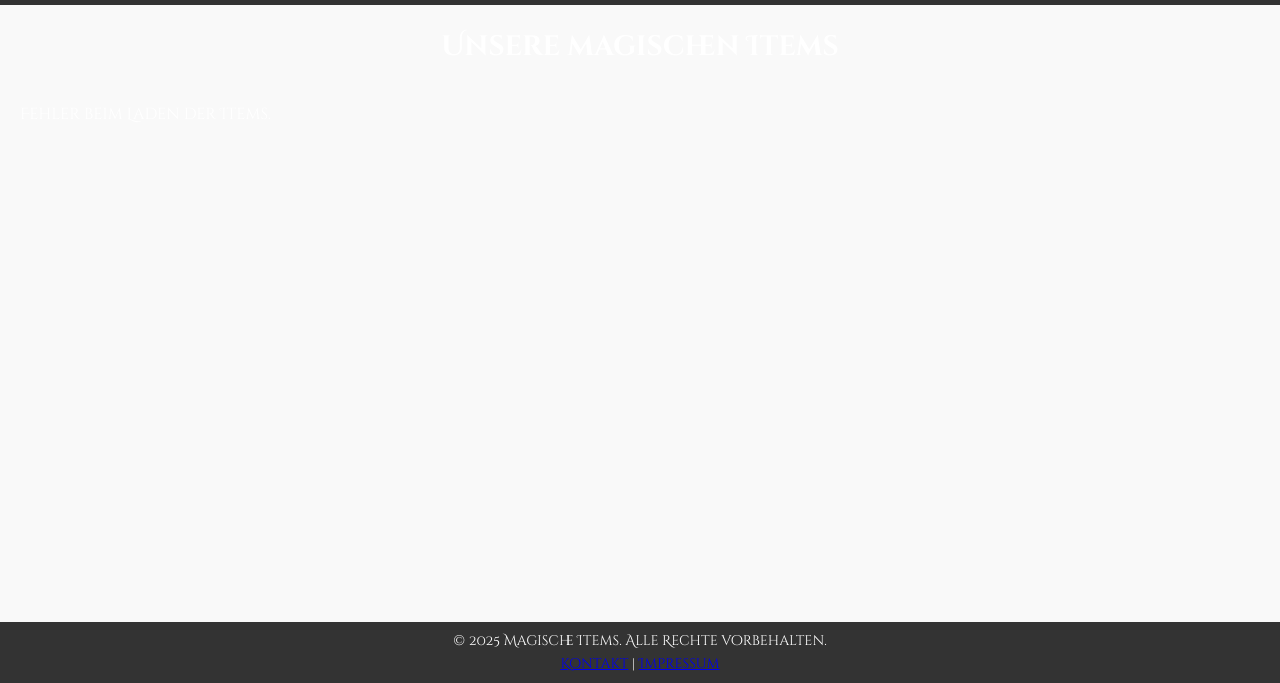
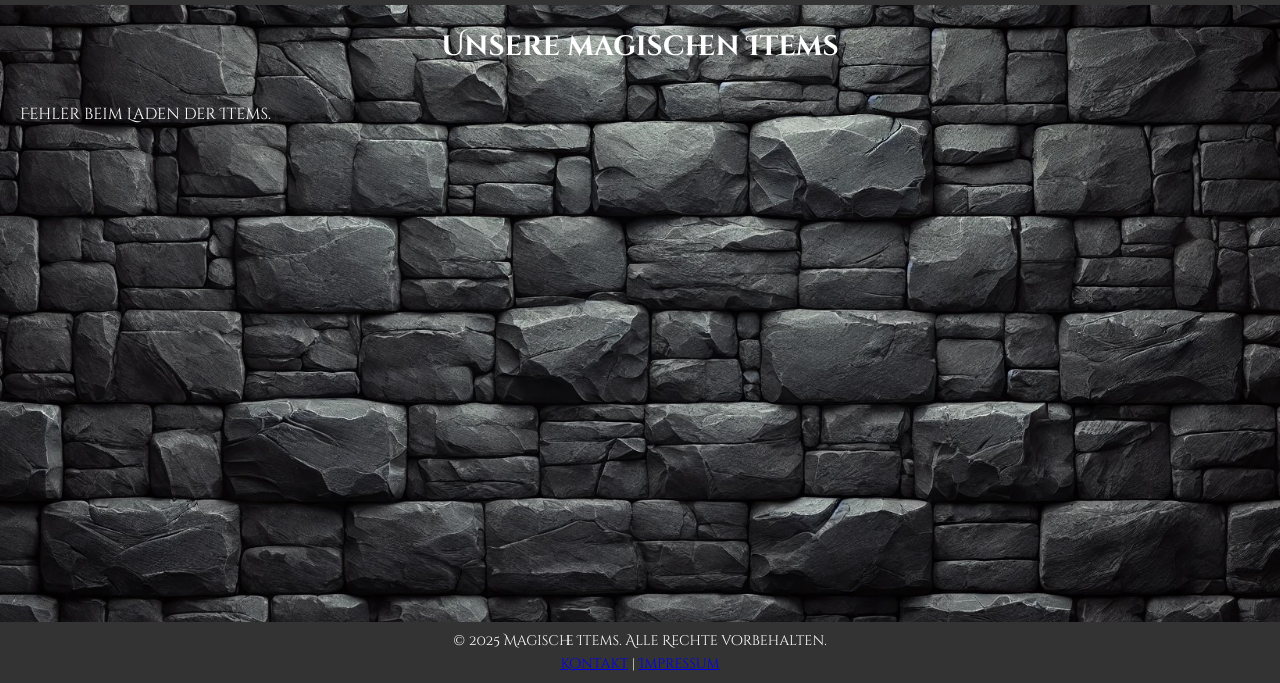
Before and after one commit to brk2ran/magicalitems, a website: page public/index.html in a window 1280 px wide. Shown: the part 117-800 px from the top of the page. Drawn offline with Linux system fonts and the light colour scheme; no server answers.

Commit message:
pfad angepasst

```diff
--- a/public/assets/css/styles.css
+++ b/public/assets/css/styles.css
@@ -14,7 +14,7 @@ body {
     display: flex;
     flex-direction: column;
     min-height: 100vh;
-    background-image: url("../assets/images/background.jpg"); /* Pfad anpassen */
+    background-image: url("../images/background.jpg"); /* Pfad anpassen */
     background-size: cover; /* Skaliert das Bild für den ganzen Bildschirm */
     background-position: center; /* Bild mittig ausrichten */
     background-attachment: fixed; /* Bleibt beim Scrollen fest */
```
